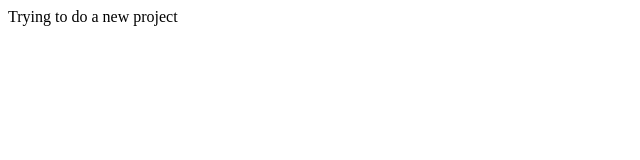
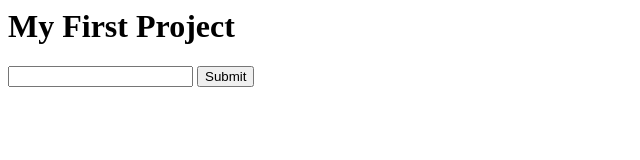
Before and after one commit to bharathkm000/TechSence-Project1, a plain HTML site: page index.html in a window 1280 px wide. Shown: the whole page, without its empty margins (0-640 px from the left). Drawn offline with Linux system fonts and the light colour scheme.

Commit message:
Update index.html

```diff
--- a/index.html
+++ b/index.html
@@ -3,6 +3,8 @@
 <title>Wel come to my new app</title>
 </head>
 <body>
-<p>Trying to do a new project</p>
+<h1>My First Project</h1>
+<input type="text"></input>
+<button type="submit">Submit</button>
 </body>
 </html>
```
